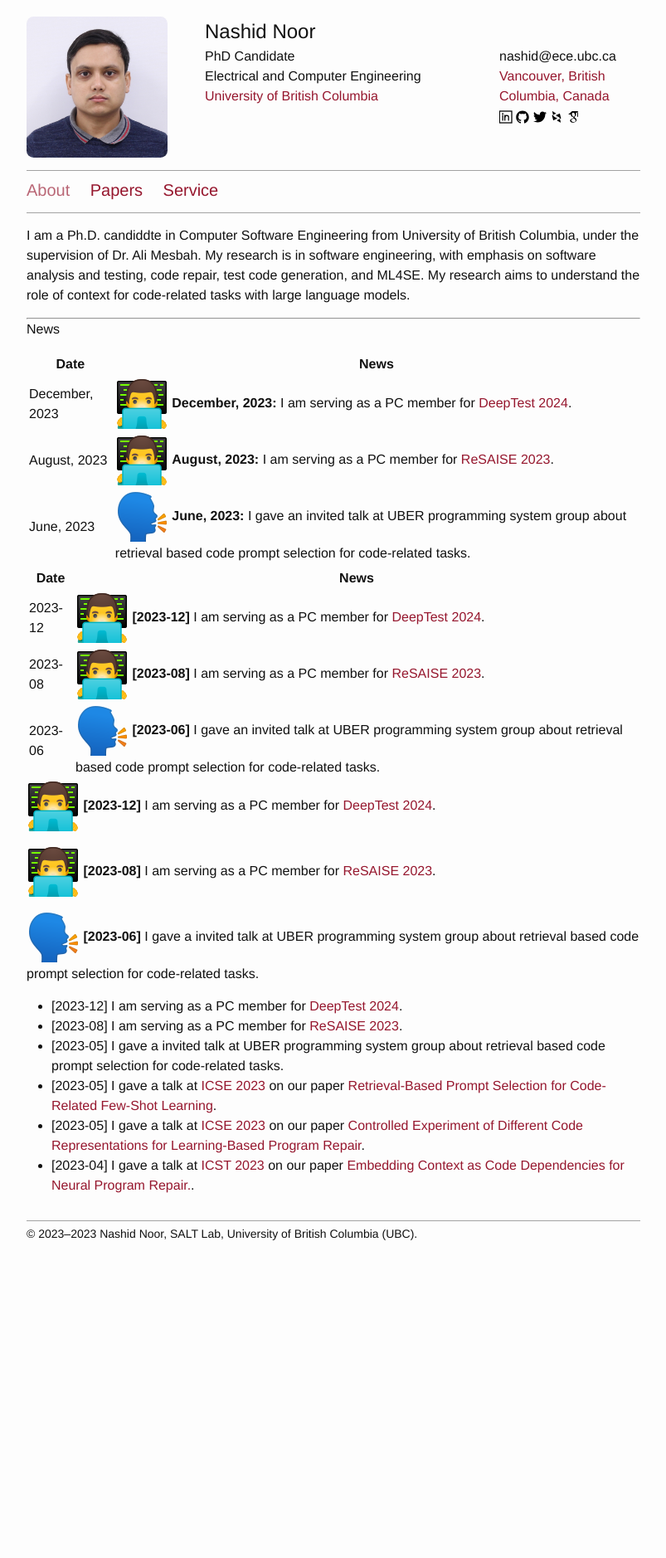
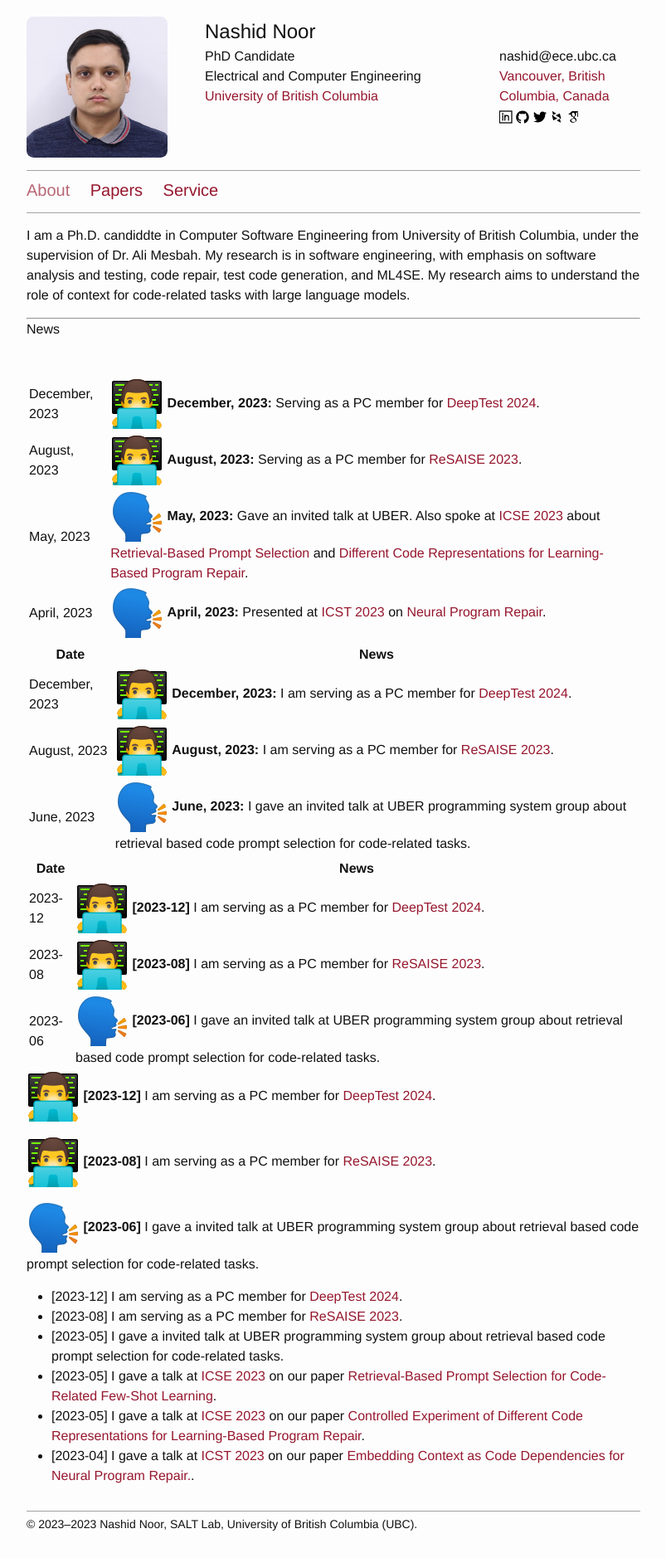
Before and after one commit to nashid/nashid.github.io, a Jekyll site: the page built from index.md, in a window 1280 px wide. Shown: the whole page at 83% size, without its empty margins (238-1041 px from the left). Built offline with Jekyll 4.4.1, drawn with Linux system fonts in a browser that asks for light colours; before the commit the page ends 1528 px from its top, so only the background shows below that.

Commit message:
update the news section

```diff
--- a/index.md
+++ b/index.md
@@ -10,6 +10,15 @@ My research aims to understand the role of context for code-related tasks with l
 
 ---
 News
+
+|                |                                                                                                                                                                                                                                                                                                                                                                                                              |
+|----------------|--------------------------------------------------------------------------------------------------------------------------------------------------------------------------------------------------------------------------------------------------------------------------------------------------------------------------------------------------------------------------------------------------------------|
+| December, 2023 | ![DeepTest 2024](./resources/images/icon-paper-review.png) **December, 2023:** Serving as a PC member for [DeepTest 2024](https://conf.researchr.org/home/icse-2024/deeptest-2024).                                                                                                                                                                                                                          |
+| August, 2023   | ![ReSAISE 2023](./resources/images/icon-paper-review.png) **August, 2023:** Serving as a PC member for [ReSAISE 2023](https://resaise.github.io/2023/committee.html).                                                                                                                                                                                                                                        |
+| May, 2023      | ![Talks 2023](./resources/images/icon-talk.png) **May, 2023:** Gave an invited talk at UBER. Also spoke at [ICSE 2023](https://conf.researchr.org/home/icse-2023) about [Retrieval-Based Prompt Selection](https://nashid.github.io/resources/papers/cedar-icse23.pdf) and [Different Code Representations for Learning-Based Program Repair](https://nashid.github.io/resources/papers/reptory-emse22.pdf). |
+| April, 2023    | ![ICST 2023](./resources/images/icon-talk.png) **April, 2023:** Presented at [ICST 2023](https://conf.researchr.org/home/icst-2023) on [Neural Program Repair](https://nashid.github.io/resources/papers/glance-icst23.pdf).                                                                                                                                                                                 |
+
+
 
 | Date           | News |
 |----------------|------|
```
